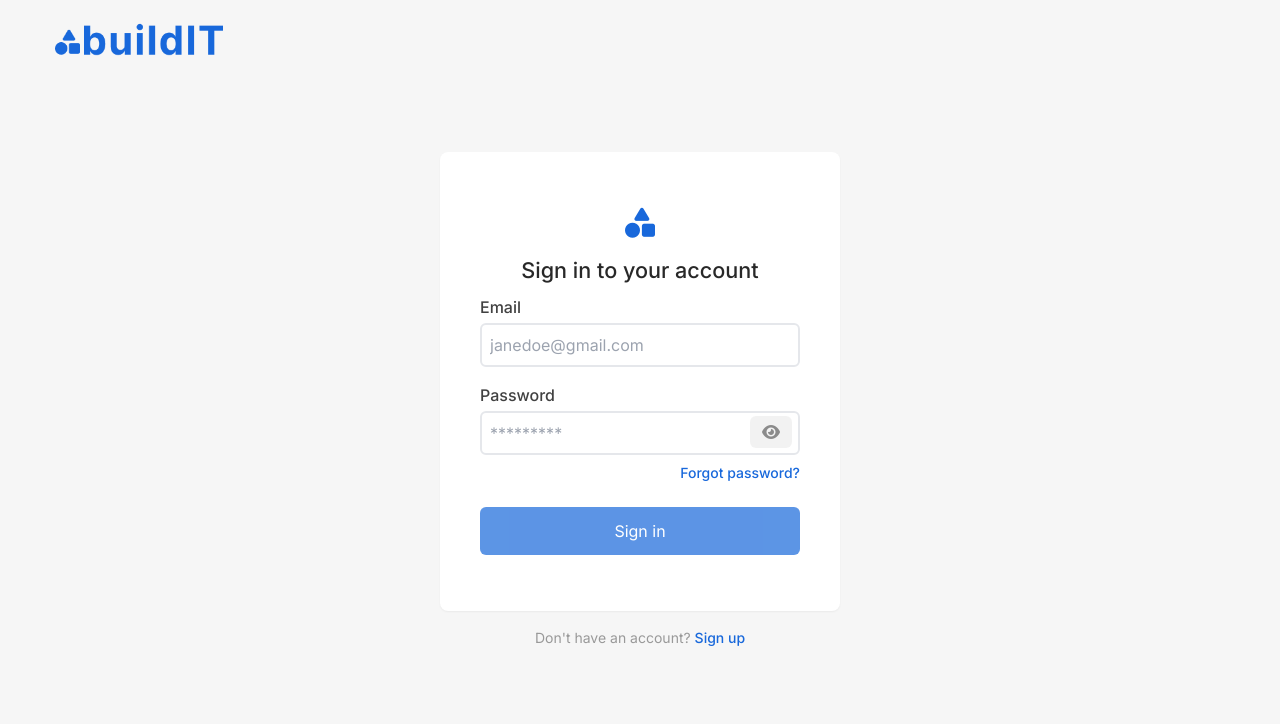
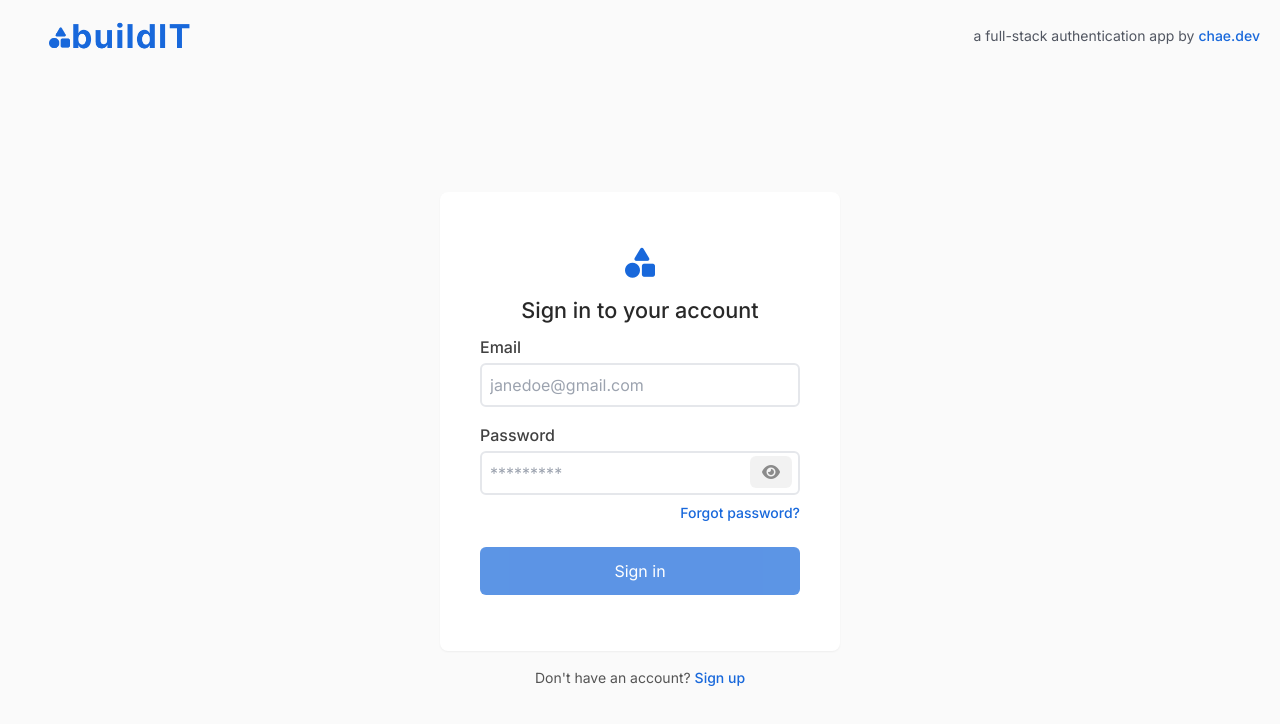
Before and after one commit to chaedoesntcode/auth-app, a Next.js app in the folder client/: page /login in a window 1280 px wide. Shown: the top 724 px of the page. Built offline with nearby package versions, Linux system fonts and the light colour scheme; no server answers.

Commit message:
Update header component

```diff
--- a/client/app/components/auth/login/LoginForm.tsx
+++ b/client/app/components/auth/login/LoginForm.tsx
@@ -54,7 +54,7 @@ function LoginForm() {
             </div>
         </div>
     </form>
-    <p className='mt-4 px-[2rem] text-center text-[#999] text-[14px]'>
+    <p className='mt-4 px-[2rem] text-center text-[#545454]  text-[14px]'>
     Don't have an account? {" "}
     <Link href='/register' className="text-[#1868db] font-medium">Sign up</Link>
 </p>
--- a/client/app/components/auth/register/RegisterForm.tsx
+++ b/client/app/components/auth/register/RegisterForm.tsx
@@ -52,7 +52,7 @@ function RegisterForm() {
             </div>
         </div>
     </form>
-    <p className='mt-4 px-[2rem] text-center text-[#999] text-[14px]'>
+    <p className='mt-4 px-[2rem] text-center text-[#545454] text-[14px]'>
     Already have an account? {" "}
     <Link href='/login' className="text-[#1868db] font-medium">Sign in</Link>
 </p>
--- a/client/app/components/header/Header.tsx
+++ b/client/app/components/header/Header.tsx
@@ -1,18 +1,18 @@
 import React from 'react';
 import Logo from '../../../public/logo.png';
 import Image from 'next/image';
-
+import Link from 'next/link';
 
 function Header() {
 
   return (
-    <header className='bg-inherit w-screen h-auto py-4 px-10 absolute'>
-            <div className='flex justify-between items-center'>
+    <header className='bg-[#FAFAFA] w-screen h-auto py-4 px-10 md:px-5 absolute'>
+            <div className='flex justify-between items-center flex-col md:flex-row gap-y-2 md:gap-y-0'>
                 <div>
-                    <Image priority={true} src={Logo} width={200} height={50} className='h-12 object-contain' alt="logo" />
+                    <Image priority={true} src={Logo} width={200} height={50} className='h-10 object-contain' alt="logo" />
                 </div>
                 <div>
-
+                    <p className='text-[#515661] text-sm'>a full-stack authentication app by <Link href='https://www.chae.dev' target="_blank" className='text-[#1868DB] font-medium'>chae.dev</Link></p>
                 </div>
             </div>
     </header>
--- a/client/app/globals.css
+++ b/client/app/globals.css
@@ -4,5 +4,5 @@
 
 .main-page {
     height: 100vh;
-    background-color: #f6f6f6;
+    background-color: #FAFAFA;
 }
--- a/client/app/login/page.tsx
+++ b/client/app/login/page.tsx
@@ -3,7 +3,7 @@ import LoginForm from '../components/auth/login/LoginForm'
 
 function page() {
   return (
-    <div className='main-page w-full h-full flex justify-center items-center'>
+    <div className='main-page w-full h-full flex justify-center items-center pt-[108px] md:pt-[80px]'>
         <LoginForm />
     </div>
   )
--- a/client/app/page.tsx
+++ b/client/app/page.tsx
@@ -8,10 +8,10 @@ export default function Home() {
   const name = "Jane Doe";
   const bio = "Lorem ipsum dolor sit amet, consectetur adipiscing elit, sed do eiusmod tempor incididunt ut labore et dolore magna";
   return (
-    <main className="main-page w-full pt-[80px]">
-      <div className="grid grid-flow-col auto-cols-max gap-2 mx-auto justify-items-center align-items-stretch content-center justify-center">
-          {/* START: Sidebar */}
-       <Sidebar />
+    <main className="main-page w-full pt-[108px] md:pt-[80px]">
+      <div className="grid grid-flow-row md:grid-flow-col auto-cols-fr md:auto-cols-max gap-2 mx-auto h-full justify-items-center align-items-stretch content-center justify-center">
+        {/* START: Sidebar */}
+            <Sidebar />
         {/* END: Sidebar */}
         {/* START: Profile */}
         <section className='w-full max-w-[400px]'>
--- a/client/app/register/page.tsx
+++ b/client/app/register/page.tsx
@@ -30,7 +30,7 @@ const pathname = usePathname()
             </ul>
       </nav>
       </header> */}
-      <div className='main-page w-full flex flex-col justify-center items-center'>
+      <div className='main-page w-full flex flex-col justify-center items-center  pt-[108px] md:pt-[80px]'>
 
       <RegisterForm />
   </div>
```
